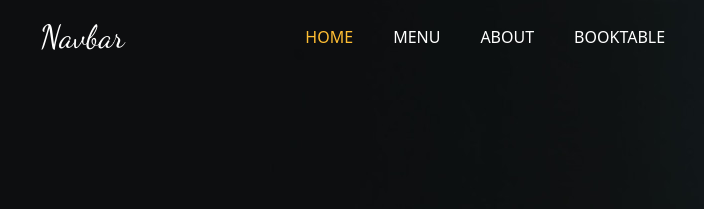
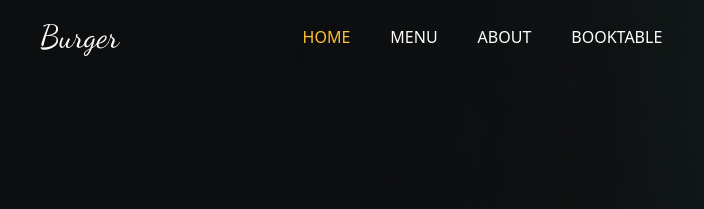
Before and after one commit to Jyotindra-21/burger, a plain HTML site: page index.html in a window 1280 px wide. Shown: the top 209 px of the page, 42-746 px from the left. Drawn offline with nearby package versions, Linux system fonts and the light colour scheme.

Commit message:
update fav

```diff
--- a/index.html
+++ b/index.html
@@ -17,6 +17,7 @@
 
     <!-- My custom -->
     <link rel="stylesheet" href="./style.css">
+    <link rel="icon" href="img/favicon.png" type="">
 </head>
 
 <body>
@@ -26,7 +27,7 @@
         <!-- Navbar -->
         <nav class="navbar navbar-expand-lg navigation">
             <div class="container">
-                <a class="navbar-brand" href="#">Navbar</a>
+                <a class="navbar-brand" href="#">Burger</a>
                 <button class="navbar-toggler" type="button" data-bs-toggle="collapse" data-bs-target="#navbarNav"
                     aria-controls="navbarNav" aria-expanded="false" aria-label="Toggle navigation">
                     <i class="fa-solid fa-bars"></i>
```
Also changed, not shown: img/favicon.png (added).
